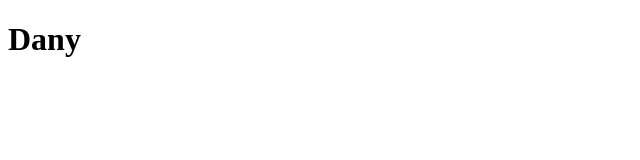
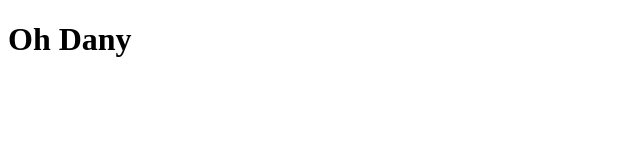
Before and after one commit to OhDany/ticketing.client, a Next.js app: page / in a window 1280 px wide. Shown: the top 160 px of the page, without its empty margins (0-640 px from the left). Built offline with nearby package versions, Linux system fonts and the light colour scheme.

Commit message:
Add Dockerfile, dockerignore and next.config

```diff
--- /dev/null
+++ b/next.config.js
@@ -0,0 +1,6 @@
+module.exports = {
+  webpackDevMiddleware: (config) => {
+    config.watchOptions.poll = 300;
+    return config;
+  },
+};
--- a/pages/index.js
+++ b/pages/index.js
@@ -1,3 +1,3 @@
 export default () => {
-  return <h1>Dany</h1>;
+  return <h1>Oh Dany</h1>;
 };
```
Also changed, not shown: 2 other files (tests, documents, lock files or other folders).
